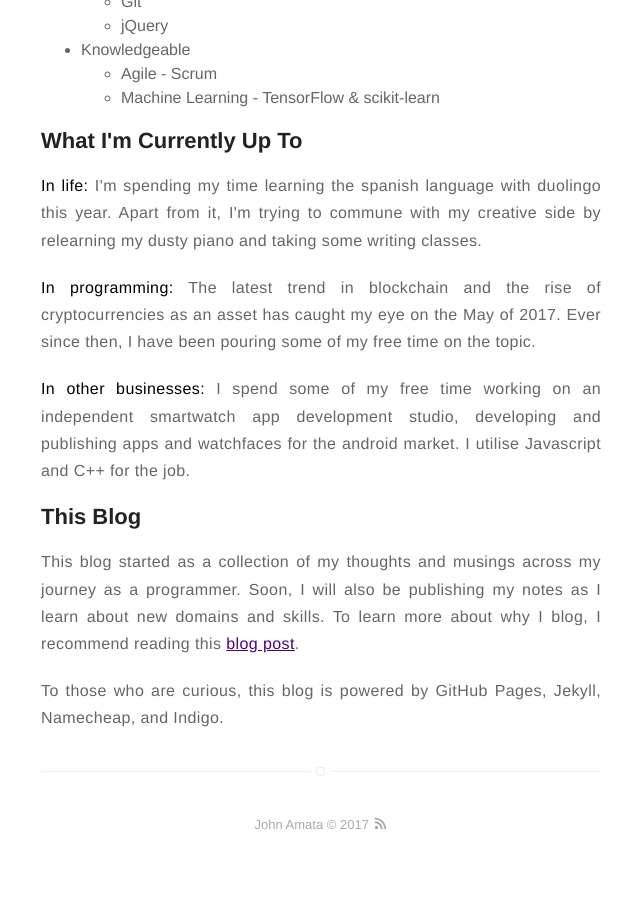
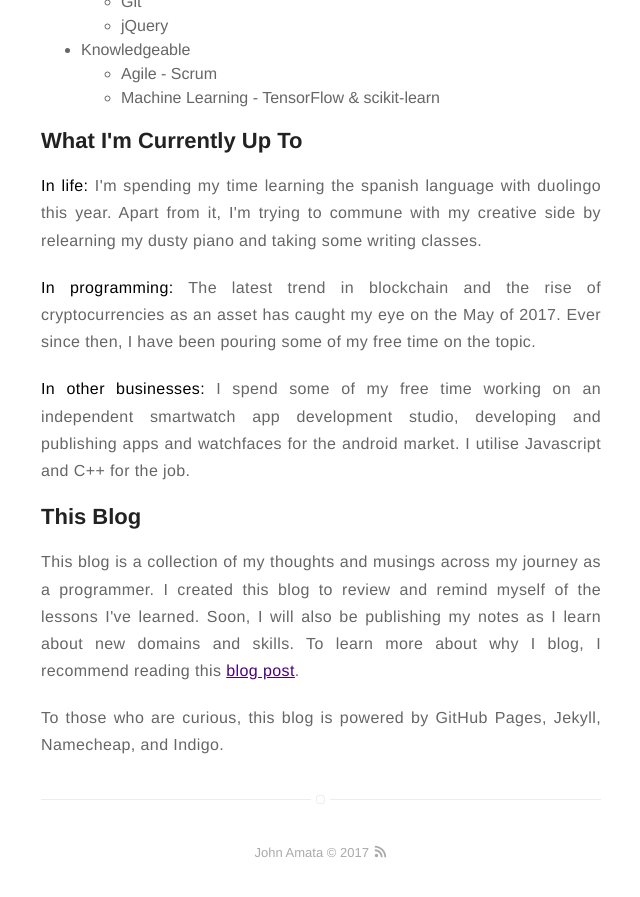
Before and after one commit to jpamata/jpamata.github.io, a Jekyll site: the page built from about.md, in a window 1280 px wide and 900 px high, scrolled down 1402 px. Shown: the top 897 px of the window, without its empty margins (319-959 px from the left). Built offline with Jekyll 4.4.1, drawn with Linux system fonts in a browser that asks for light colours; before the commit the page ends 2274 px from its top, so only the background shows below that.

Commit message:
Update about.md

```diff
--- a/about.md
+++ b/about.md
@@ -56,6 +56,6 @@
 I spend some of my free time working on an independent smartwatch app development studio, developing and publishing apps and watchfaces for the android market. I utilise Javascript and C++ for the job.</p>
 
 <h2>This Blog</h2>
-<p align="justify">This blog started as a collection of my thoughts and musings across my journey as a programmer. Soon, I will also be publishing my notes as I learn about new domains and skills. To learn more about why I blog, I recommend reading this <a href="http://johnamata.com/i-blog-because/">blog post</a>. </p>
+<p align="justify">This blog is a collection of my thoughts and musings across my journey as a programmer. I created this blog to review and remind myself of the lessons I've learned. Soon, I will also be publishing my notes as I learn about new domains and skills. To learn more about why I blog, I recommend reading this <a href="http://johnamata.com/i-blog-because/">blog post</a>. </p>
 
 <p align="justify">To those who are curious, this blog is powered by GitHub Pages, Jekyll, Namecheap, and Indigo.</p>
```
